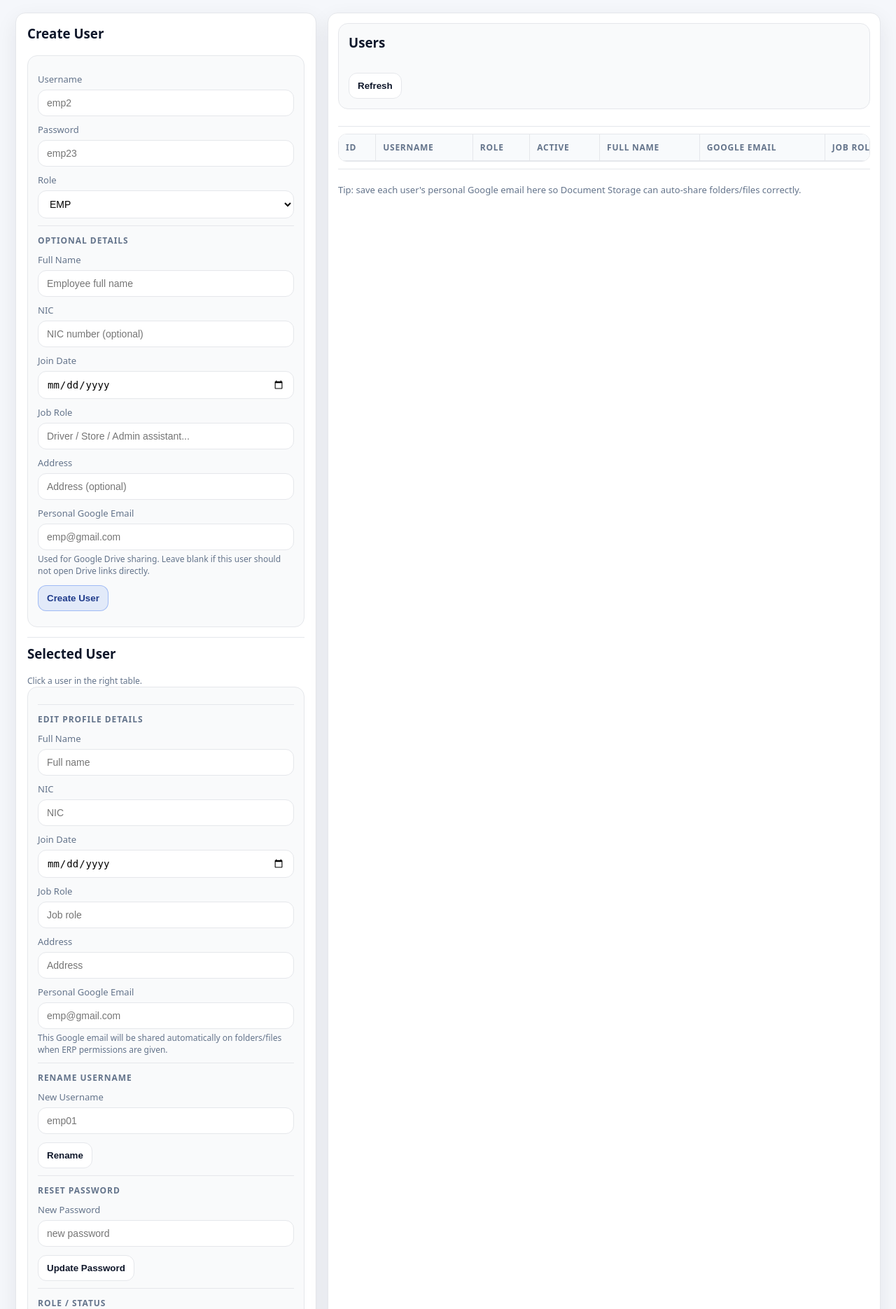
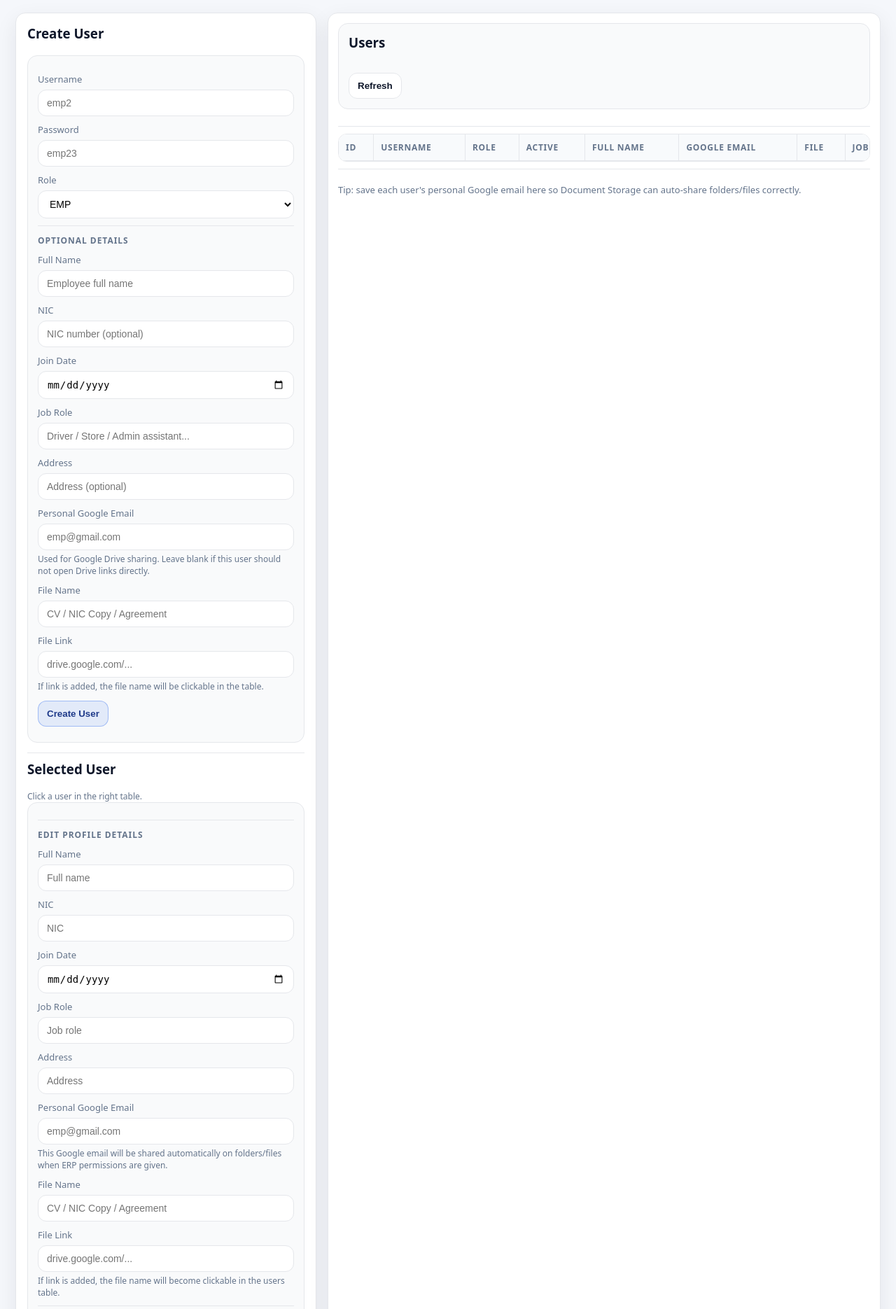
Before and after one commit to punsithranvidu/erp2, a Flask app: page /users in a window 1280 px wide. Shown: the part 104-1974 px from the top of the page at 70% size. Run offline with Flask 3, Linux system fonts and the light colour scheme; a user stored in the database is signed in; tables that the repository leaves empty hold one stand-in row (values such as "Sample post"); data that the repository does not hold is empty; some libraries are stand-ins or nearby versions.

Commit message:
users: add file name and file link support

```diff
--- a/routes/users.py
+++ b/routes/users.py
@@ -53,6 +53,16 @@ def require_module(module: str, need_edit: bool = False):
         return wrapped
     return deco
 
+def normalize_url(url: str) -> str:
+    u = (url or "").strip()
+    if not u:
+        return ""
+    low = u.lower()
+    if low.startswith("http://") or low.startswith("https://"):
+        return u
+    if low.startswith("mailto:") or low.startswith("tel:"):
+        return u
+    return "https://" + u
 
 def count_active_admins(conn):
     row = conn.execute("""
@@ -240,7 +250,7 @@ def api_user_permissions_set(uid):
 def api_users_list():
     conn = db()
     rows = conn.execute("""
-        SELECT id, username, role, active, full_name, nic, join_date, job_role, address, google_email, created_at
+        SELECT id, username, role, active, full_name, nic, join_date, job_role, address, google_email, file_name, file_link, created_at
         FROM users
         ORDER BY id DESC
         LIMIT 2000
@@ -274,15 +284,17 @@ def api_users_create():
     job_role = (data.get("job_role") or "").strip() or None
     address = (data.get("address") or "").strip() or None
     google_email = (data.get("google_email") or "").strip().lower() or None
+    file_name = (data.get("file_name") or "").strip() or None
+    file_link = normalize_url(data.get("file_link", "")) or None
 
     conn = db()
     try:
         conn.execute("""
             INSERT INTO users (
                 username, password_hash, role, active,
-                full_name, nic, join_date, job_role, address, google_email,
+                full_name, nic, join_date, job_role, address, google_email, file_name, file_link,
                 created_at, created_by
-            ) VALUES (?,?,?,?,?,?,?,?,?,?,?,?)
+            ) VALUES (?,?,?,?,?,?,?,?,?,?,?,?,?,?)
         """, (
             username,
             generate_password_hash(password),
@@ -294,6 +306,8 @@ def api_users_create():
             job_role,
             address,
             google_email,
+            file_name,
+            file_link,
             now_iso(),
             session["user"]
         ))
@@ -336,7 +350,7 @@ def api_users_create():
         conn.commit()
 
         row = conn.execute("""
-            SELECT id, username, role, active, full_name, nic, join_date, job_role, address, google_email, created_at
+            SELECT id, username, role, active, full_name, nic, join_date, job_role, address, google_email, file_name, file_link, created_at
             FROM users
             WHERE username=?
             LIMIT 1
@@ -366,6 +380,8 @@ def api_users_update(uid):
     job_role = (data.get("job_role") or "").strip() if "job_role" in data else None
     address = (data.get("address") or "").strip() if "address" in data else None
     google_email = (data.get("google_email") or "").strip().lower() if "google_email" in data else None
+    file_name = (data.get("file_name") or "").strip() if "file_name" in data else None
+    file_link = normalize_url(data.get("file_link", "")) if "file_link" in data else None
 
     if role and role not in ("ADMIN", "EMP"):
         return jsonify({"ok": False, "error": "role must be ADMIN or EMP"}), 400
@@ -416,6 +432,12 @@ def api_users_update(uid):
     if "google_email" in data:
         sets.append("google_email=?")
         vals.append(google_email or None)
+    if "file_name" in data:
+        sets.append("file_name=?")
+        vals.append(file_name or None)
+    if "file_link" in data:
+        sets.append("file_link=?")
+        vals.append(file_link or None)
 
     if not sets:
         conn.close()
@@ -448,7 +470,7 @@ def api_users_update(uid):
         conn.commit()
 
     row = conn.execute("""
-        SELECT id, username, role, active, full_name, nic, join_date, job_role, address, google_email, created_at
+        SELECT id, username, role, active, full_name, nic, join_date, job_role, address, google_email, file_name, file_link, created_at
         FROM users
         WHERE id=?
         LIMIT 1
--- a/static/js/users.js
+++ b/static/js/users.js
@@ -54,6 +54,27 @@ async function api(url, opts={}){
   return data;
 }
 
+function normalizeUrl(url){
+  const u = (url || "").trim();
+  if(!u) return "";
+  if(/^https?:\/\//i.test(u)) return u;
+  if(/^(mailto:|tel:)/i.test(u)) return u;
+  return "https://" + u;
+}
+
+function rowFileCell(row){
+  const name = row.file_name || "";
+  const link = normalizeUrl(row.file_link || "");
+
+  if(!name) return "";
+
+  if(link){
+    return `<a class="linkText" href="${link}" target="_blank" rel="noopener">${name}</a>`;
+  }
+
+  return name;
+}
+
 function renderPermissionModules(){
   const wrap = document.getElementById("permModules");
   if(!wrap) return;
@@ -72,6 +93,8 @@ function fillEditForm(row){
   document.getElementById("eJobRole").value = row.job_role || "";
   document.getElementById("eAddress").value = row.address || "";
   document.getElementById("eGoogleEmail").value = row.google_email || "";
+  document.getElementById("eFileName").value = row.file_name || "";
+  document.getElementById("eFileLink").value = row.file_link || "";
 
   document.getElementById("editRole").value = row.role;
   document.getElementById("editActive").value = String(row.active);
@@ -137,6 +160,7 @@ function renderUsers(rows){
       <td>${r.active ? "YES" : "NO"}</td>
       <td>${r.full_name || ""}</td>
       <td>${r.google_email || ""}</td>
+      <td>${rowFileCell(r)}</td>
       <td>${r.job_role || ""}</td>
       <td>${r.join_date || ""}</td>
       <td>${r.created_at || ""}</td>
@@ -180,7 +204,9 @@ async function createUser(){
       join_date: document.getElementById("uJoinDate").value,
       job_role: document.getElementById("uJobRole").value.trim(),
       address: document.getElementById("uAddress").value.trim(),
-      google_email: document.getElementById("uGoogleEmail").value.trim().toLowerCase()
+      google_email: document.getElementById("uGoogleEmail").value.trim().toLowerCase(),
+      file_name: document.getElementById("uFileName").value.trim(),
+      file_link: normalizeUrl(document.getElementById("uFileLink").value.trim())
     };
     const out = await api("/api/users", { method:"POST", body: JSON.stringify(payload) });
     showMsg("createMsg", `User created: ${out.data.username}`, true);
@@ -192,6 +218,8 @@ async function createUser(){
     document.getElementById("uJobRole").value = "";
     document.getElementById("uAddress").value = "";
     document.getElementById("uGoogleEmail").value = "";
+    document.getElementById("uFileName").value = "";
+    document.getElementById("uFileLink").value = "";
     await loadUsers();
   }catch(e){
     showMsg("createMsg", e.message, false);
@@ -239,7 +267,9 @@ async function saveUser(){
       join_date: document.getElementById("eJoinDate").value,
       job_role: document.getElementById("eJobRole").value.trim(),
       address: document.getElementById("eAddress").value.trim(),
-      google_email: document.getElementById("eGoogleEmail").value.trim().toLowerCase()
+      google_email: document.getElementById("eGoogleEmail").value.trim().toLowerCase(),
+      file_name: document.getElementById("eFileName").value.trim(),
+      file_link: normalizeUrl(document.getElementById("eFileLink").value.trim())
     };
 
     const out = await api(`/api/users/${SELECTED_USER_ID}`, {
--- a/templates/users.html
+++ b/templates/users.html
@@ -58,6 +58,13 @@
         <input id="uGoogleEmail" type="email" placeholder="emp@gmail.com" />
         <p class="sub small">Used for Google Drive sharing. Leave blank if this user should not open Drive links directly.</p>
 
+        <label>File Name</label>
+        <input id="uFileName" placeholder="CV / NIC Copy / Agreement" />
+
+        <label>File Link</label>
+        <input id="uFileLink" placeholder="drive.google.com/..." />
+        <p class="sub small">If link is added, the file name will be clickable in the table.</p>
+
         <button id="createUserBtn" class="btn" type="button">Create User</button>
         <p id="createMsg" class="msg"></p>
       </div>
@@ -90,6 +97,13 @@
         <label>Personal Google Email</label>
         <input id="eGoogleEmail" type="email" placeholder="emp@gmail.com" />
         <p class="sub small">This Google email will be shared automatically on folders/files when ERP permissions are given.</p>
+
+        <label>File Name</label>
+        <input id="eFileName" placeholder="CV / NIC Copy / Agreement" />
+
+        <label>File Link</label>
+        <input id="eFileLink" placeholder="drive.google.com/..." />
+        <p class="sub small">If link is added, the file name will become clickable in the users table.</p>
 
         <div class="hr"></div>
 
@@ -169,6 +183,7 @@
               <th>Active</th>
               <th>Full Name</th>
               <th>Google Email</th>
+              <th>File</th>
               <th>Job Role</th>
               <th>Join Date</th>
               <th>Created At</th>
```
